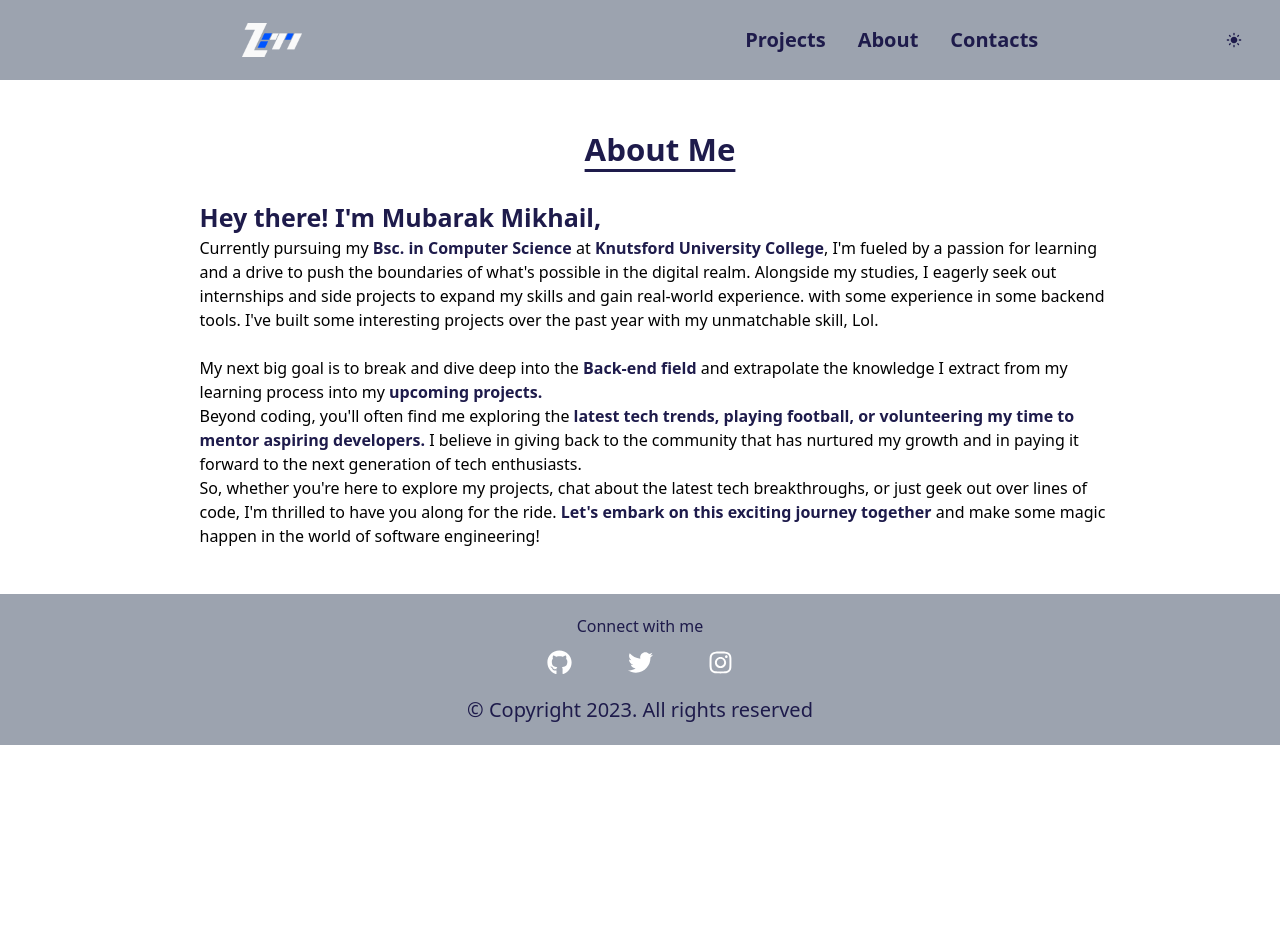
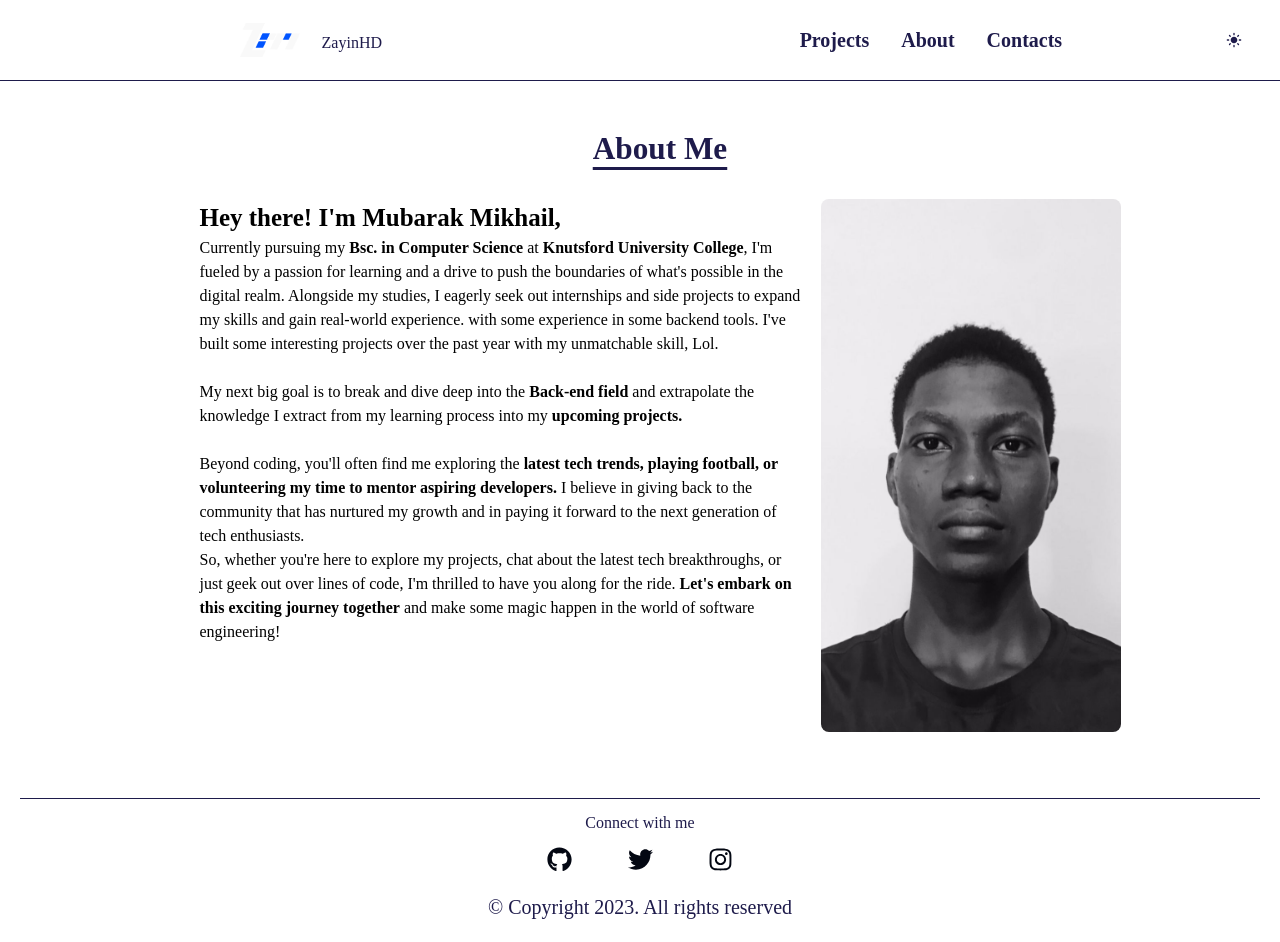
Before and after one commit to zayinhd/portfolio-website, a Next.js app: page /about in a window 1280 px wide. Before the commit the page ends 800 px from the top, so only its background shows below. Built offline with nearby package versions, Linux system fonts and the light colour scheme.

Commit message:
Made changes to UI and added Images

```diff
--- a/app/about/page.tsx
+++ b/app/about/page.tsx
@@ -1,52 +1,69 @@
 import React from "react";
+import Image from "next/image";
 
 const About = () => {
     return (
         <section className="w-full flex-center flex-col">
             <div className="w-[80%] lg:w-full m-4 text-left ">
                 <h1 className="text-3xl page-topics font-bold">About Me</h1>
-                <h1 className="text-2xl font-bold text-primary">
+                <div className="flex">
+                    <div className="mr-4">
+                        <h1 className="text-2xl font-bold">
                             Hey there! I'm Mubarak Mikhail,
                         </h1>
                         <p>
-                    Currently pursuing my{" "}
-                    <b className="text-primary">Bsc. in Computer Science</b> at{" "}
-                    <b className="text-primary">Knutsford University College</b>
-                    , I'm fueled by a passion for learning and a drive to push
-                    the boundaries of what's possible in the digital realm.
-                    Alongside my studies, I eagerly seek out internships and
-                    side projects to expand my skills and gain real-world
-                    experience. with some experience in some backend tools. I've
-                    built some interesting projects over the past year with my
+                            Currently pursuing my {"  "}
+                            <b> Bsc. in Computer Science </b> at{"  "}
+                            <b>Knutsford University College</b>
+                            , I'm fueled by a passion for learning and a drive
+                            to push the boundaries of what's possible in the
+                            digital realm. Alongside my studies, I eagerly seek
+                            out internships and side projects to expand my
+                            skills and gain real-world experience. with some
+                            experience in some backend tools. I've built some
+                            interesting projects over the past year with my
                             unmatchable skill, Lol.
                             <br />
                             <br />
                             My next big goal is to break and dive deep into the
-                    <b className="text-primary"> Back-end field</b> and
-                    extrapolate the knowledge I extract from my learning process
-                    into my <b className="text-primary">upcoming projects.</b>
+                            <b> Back-end field</b> and extrapolate the knowledge
+                            I extract from my learning process into my{" "}
+                            <b>upcoming projects.</b>
                             <br />
-                    <p>
+                            <br />
                             Beyond coding, you'll often find me exploring the{" "}
-                        <b className="text-primary">
+                            <b>
                                 latest tech trends, playing football, or
-                            volunteering my time to mentor aspiring developers.
+                                volunteering my time to mentor aspiring
+                                developers.
                             </b>{" "}
                             I believe in giving back to the community that has
-                        nurtured my growth and in paying it forward to the next
-                        generation of tech enthusiasts.
+                            nurtured my growth and in paying it forward to the
+                            next generation of tech enthusiasts.
                             <br />
                             So, whether you're here to explore my projects, chat
-                        about the latest tech breakthroughs, or just geek out
-                        over lines of code, I'm thrilled to have you along for
-                        the ride.{" "}
-                        <b className="text-primary">
+                            about the latest tech breakthroughs, or just geek
+                            out over lines of code, I'm thrilled to have you
+                            along for the ride.{" "}
+                            <b>
                                 Let's embark on this exciting journey together
                             </b>{" "}
                             and make some magic happen in the world of software
                             engineering!
                         </p>
-                </p>
+                    </div>
+                    <div className="flex-shrink-0">
+                        <div className="h-full">
+                            <Image
+                                src="/images/my-image.jpg"
+                                width={300}
+                                height={500}
+                                alt="my-image"
+                                className="rounded-lg"
+                            />
+                        </div>
+                    </div>
+                </div>
             </div>
         </section>
     );
--- a/app/components/Footer/index.tsx
+++ b/app/components/Footer/index.tsx
@@ -3,6 +3,7 @@ import SocialMediaIcons from "../stacks/SocialMediaIcons/SocialMediaIcons";
 const Footer = () => {
     return (
         <div className=" w-full flex flex-col justify-center p-4 nav-bar">
+            <hr className="mb-2 text-primary" />
             <div className="flex flex-row justify-center">
                 <ul className="text-center">
                     <li>
--- a/app/components/carditem/index.tsx
+++ b/app/components/carditem/index.tsx
@@ -14,7 +14,7 @@ const CardItem = ({ projects }) => {
                         alt={project.title}
                         width={200}
                         height={100}
-                        className="m-auto"
+                        className="m-auto w-auto"
                     />
                     <h1 className="my-1 font-bold text-xl text-primary dark:text-white underline underline-offset-8 decoration-primary  dark:decoration-white ">
                         {project.title}
--- a/app/components/navigation/navbar/index.tsx
+++ b/app/components/navigation/navbar/index.tsx
@@ -12,10 +12,14 @@ interface NavbarProps {
 const Navbar: React.FC<NavbarProps> = ({ toggle }) => {
     return (
         <>
-            <div className="w-full h-20 sticky top-0 nav-bar">
+            <div className="w-full h-20 sticky top-0 nav-bar z-10">
                 <div className="container mx-auto px-4 h-full">
                     <div className="flex justify-around items-center h-full">
-                        <Logo />
+                        <div className="w-[15%] flex justify-evenly align-middle">
+                            <Logo />
+                            <h4 className="mt-1">ZayinHD</h4>
+                        </div>
+
                         <div>
                             <ul className="hidden md:flex gap-x-6 text-primary text-xl font-bold dark:text-white">
                                 <motion.li
@@ -70,6 +74,7 @@ const Navbar: React.FC<NavbarProps> = ({ toggle }) => {
                         </div>
                     </div>
                 </div>
+                <hr className="text-primary" />
             </div>
         </>
     );
--- a/app/components/stacks/SocialMediaIcons/SocialMediaIcons.tsx
+++ b/app/components/stacks/SocialMediaIcons/SocialMediaIcons.tsx
@@ -12,7 +12,7 @@ const SocialMediaIcons: React.FC = () => {
                     <motion.button
                         whileHover={{ scale: 1.1 }}
                         whileTap={{ scale: 0.9 }}
-                        className="bg-blue-500 text-white font-bold py-2 px-4 rounded-md"
+                        className="bg-blue-500 font-bold py-2 px-4 rounded-md sm-icons"
                     >
                         <a
                             href="https://github.com/zayinhd"
@@ -28,7 +28,7 @@ const SocialMediaIcons: React.FC = () => {
                     <motion.button
                         whileHover={{ scale: 1.1 }}
                         whileTap={{ scale: 0.9 }}
-                        className="bg-blue-500 text-white font-bold py-2 px-4 rounded-md"
+                        className="bg-blue-500 font-bold py-2 px-4 rounded-md sm-icons"
                     >
                         <a
                             href="https://twitter.com/zayinhd"
@@ -44,7 +44,7 @@ const SocialMediaIcons: React.FC = () => {
                     <motion.button
                         whileHover={{ scale: 1.1 }}
                         whileTap={{ scale: 0.9 }}
-                        className="bg-blue-500 text-white font-bold py-2 px-4 rounded-md"
+                        className="bg-blue-500 font-bold py-2 px-4 rounded-md sm-icons"
                     >
                         <a
                             href="https://www.instagram.com/zayinhd"
--- a/app/components/stacks/index.tsx
+++ b/app/components/stacks/index.tsx
@@ -61,10 +61,9 @@ const Stacks = () => {
                         whileHover={{ scale: 1.1 }} // Scale up by 10% on hover
                         whileTap={{ scale: 0.9 }} // Scale down by 10% on tap
                         className="bg-blue-500 text-primary font-bold py-2 px-4 rounded-md dark:text-white"
+                        key={stack.id}
                     >
-                        <li key={stack.id} className="text-3xl">
-                            {stack.icon}
-                        </li>
+                        <li className="text-3xl">{stack.icon}</li>
                     </motion.button>
                 ))}
             </ul>
--- a/app/page.tsx
+++ b/app/page.tsx
@@ -1,15 +1,16 @@
 "use client";
 
 import Link from "next/link";
+import Image from "next/image";
 import Stacks from "./components/stacks";
 import { motion } from "framer-motion";
 
 const Home = () => {
     return (
-        <section className="h-[100%] flex flex-col flex-wrap text-center">
+        <section className="h-[100%] flex flex-col flex-wrap text-center ">
             <div className="my-6">
                 <motion.div
-                    className="w-[80%] lg:w-full m-4 text-left "
+                    className="w-[80%] lg:w-full ml-6 text-left flex items-center  bg-[url('/images/my-image.jpg')] bg-cover bg-center rounded-lg dark:mix-blend-screen"
                     initial={{ opacity: 0, scale: 0.5 }}
                     animate={{ opacity: 1, scale: 1 }}
                     transition={{
@@ -18,23 +19,36 @@ const Home = () => {
                         ease: [0, 0.71, 0.2, 1.01],
                     }}
                 >
-                    <h1 className="text-3xl text-primary dark:text-white font-bold">
+                    <div className="p-4 text-black dark:text-white font-bold">
+                        <h1 className="text-xl ">
                             Hey there, I'm Mubarak Mikhail
                         </h1>
                         <p className="pt-3">
-                        a passionate and driven software engineering student on
-                        a mission to craft innovative solutions and make a
-                        positive impact through technology. <br />
+                            a passionate and driven{" "}
+                            <b className="text-bd">Computer Science Student</b>{" "}
+                            on a mission to craft innovative solutions and make
+                            a positive impact through technology. <br />
                             With a blend of creativity and technical prowess, I
                             thrive on transforming ideas into tangible digital
                             experiences. As an aspiring software engineer, I am
-                        constantly exploring new technologies, honing my skills,
-                        and pushing the boundaries of what's possible. I've
-                        created some apps with{" "}
+                            constantly exploring new technologies, honing my
+                            skills, and pushing the boundaries of what's
+                            possible. I've created some apps with{" "}
                             <b className="text-bd">ReactJS, NextJs </b> and{" "}
-                        <b className="text-bd"> JS</b>. Currently diving deep
-                        into <b className="text-bd">Back-end.</b>
+                            <b className="text-bd"> JS</b>. Currently diving
+                            deep into <b className="text-bd">Back-end.</b>
                         </p>
+                    </div>
+                    <div className="flex-shrink-0">
+                        <div className="h-full">
+                            <Image
+                                src="/images/my-image.jpg"
+                                width={300}
+                                height={500}
+                                alt="my-image"
+                            />
+                        </div>
+                    </div>
                 </motion.div>
                 <div className="pt-2">
                     <motion.button
--- a/app/projects/page.tsx
+++ b/app/projects/page.tsx
@@ -6,9 +6,9 @@ const Projects = () => {
         <section className="w-full flex-center flex-col">
             <div className="w-[80%] lg:w-full m-4 text-left ">
                 <h1 className="text-3xl page-topics font-bold">Projects</h1>
-                <p className="mt-3">
+                <p className="mt-3 text-center">
                     Here are some of the projects I've worked on. Do{" "}
-                    <b className="text-bd">check them out.</b>
+                    <b>check them out.</b>
                 </p>
                 <div className="mt-5">
                     <CardItem projects={projects} />
--- a/styles/globals.css
+++ b/styles/globals.css
@@ -2,18 +2,29 @@
 @import "tailwindcss/components";
 @import "tailwindcss/utilities";
 
+@import url("https://fonts.googleapis.com/css2?family=Merriweather:ital,wght@0,300;0,400;0,700;0,900;1,300;1,400;1,700;1,900&display=swap");
+
+body {
+    font-family: "Merriweather", serif;
+}
 /* Your custom styles here */
 @layer components {
     .page-topics {
-        @apply mb-5 text-primary dark:text-white text-center underline underline-offset-8 decoration-primary dark:decoration-white;
+        @apply mb-5 text-primary text-center text-xl lg:text-3xl  underline underline-offset-8 decoration-primary dark:decoration-white dark:text-white;
     }
     .text-bd {
-        @apply text-xl text-primary dark:text-white;
+        @apply text-xl text-white dark:text-black;
     }
     .btn-info {
-        @apply mr-5 border-2 border-black dark:border-white rounded-full text-black dark:text-white py-1 px-4 bg-transparent hover:bg-grey dark:hover:bg-primary;
+        @apply mr-5 border-2 border-black dark:border-white rounded-full text-black dark:text-white py-1 px-4 bg-transparent hover:bg-primary hover:text-white dark:hover:bg-white dark:hover:text-primary;
     }
     .nav-bar {
-        @apply bg-grey text-primary dark:bg-primary dark:text-white;
+        @apply bg-transparent text-primary  dark:text-white;
+    }
+    .side-bar-nav {
+        @apply flex flex-col justify-evenly items-start text-center text-5xl font-bold leading-relaxed text-primary dark:text-white;
+    }
+    .sm-icons {
+        @apply text-black  hover:text-primary dark:text-white dark:hover:text-primary;
     }
 }
--- a/tailwind.config.js
+++ b/tailwind.config.js
@@ -29,6 +29,8 @@ module.exports = {
         fontSize: {
             sm: "0.8rem",
             base: "1rem",
+            md: "1.1rem",
+            lg: "1.125rem",
             xl: "1.25rem",
             "2xl": "1.563rem",
             "3xl": "1.953rem",
```
Also changed, not shown: app/components/navigation/sidebar/index.tsx (+6 -3 lines), app/contacts/page.tsx (+8 -11 lines), public/images/my-image.jpg (added), 1 other file (tests, documents, lock files or other folders). Lines whose indentation alone changed are shown as unchanged.
